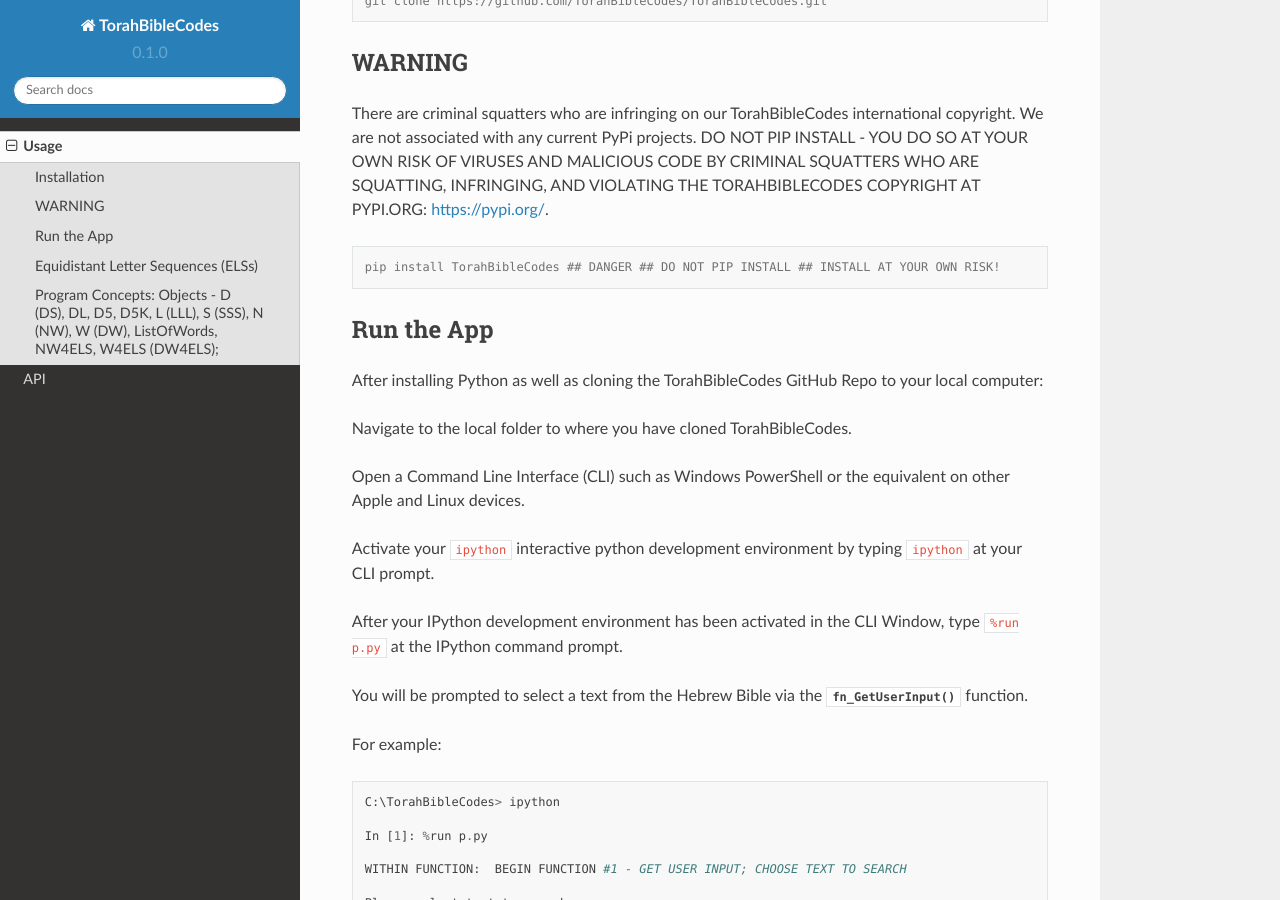
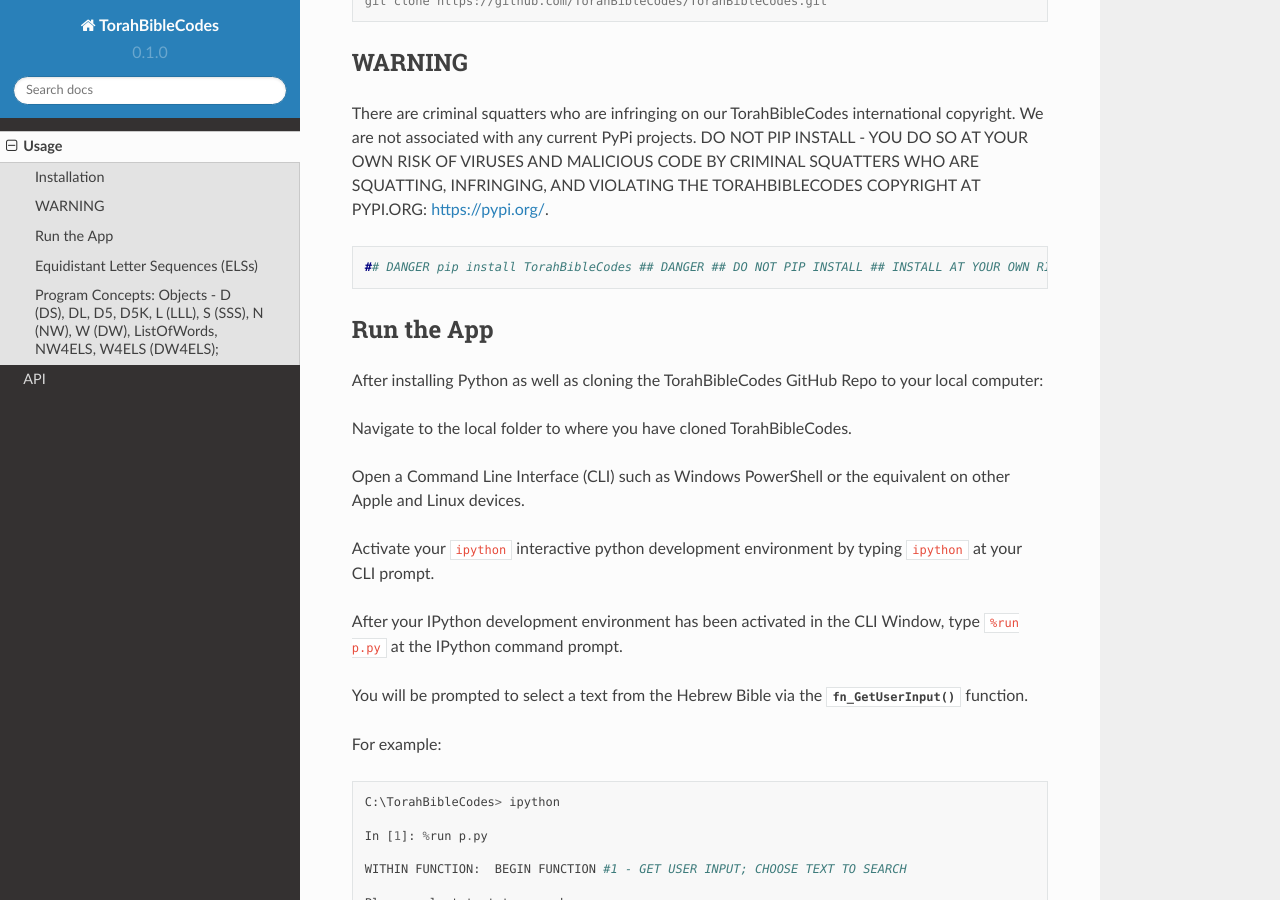
Before and after one commit to TorahBibleCodes/TorahBibleCodes_Sphinx, a Sphinx documentation site: the page built from docs/source/usage.rst, in a window 1280 px wide and 900 px high, scrolled down 520 px. Built offline with Sphinx 7.4.7 and the Read the Docs theme 2.0.0, drawn with Linux system fonts in a browser that asks for light colours.

Commit message:
Update usage.rst

```diff
--- a/docs/source/usage.rst
+++ b/docs/source/usage.rst
@@ -30,7 +30,7 @@
 
 .. code-block:: console
 
-   pip install TorahBibleCodes ## DANGER ## DO NOT PIP INSTALL ## INSTALL AT YOUR OWN RISK!
+   ## DANGER pip install TorahBibleCodes ## DANGER ## DO NOT PIP INSTALL ## INSTALL AT YOUR OWN RISK!
 
 
 Run the App
```
